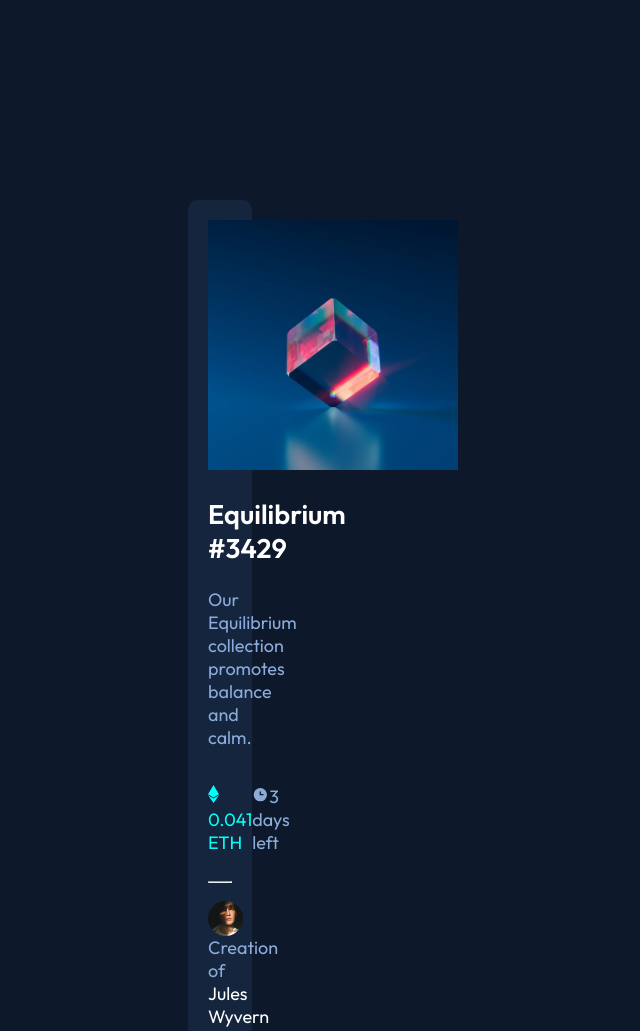
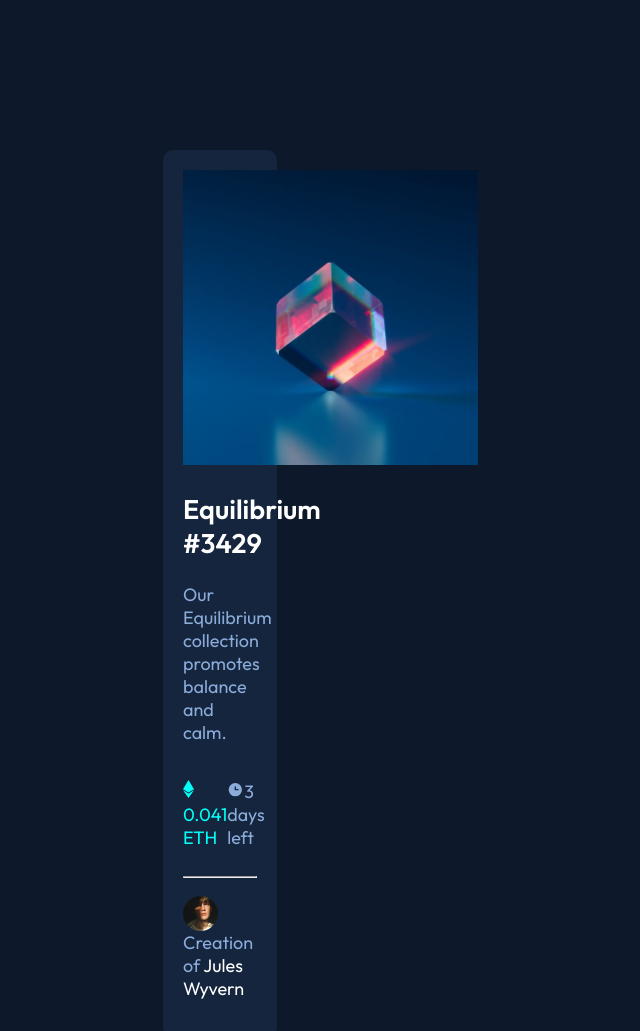
Before and after one commit to Aakashbalamurugan/mfa_241122_v1, a plain HTML site: page index.html in a window 1280 px wide. Shown: the top 1031 px of the page, without its empty margins (420-1060 px from the left). Drawn offline with Linux system fonts and the light colour scheme.

Commit message:
Update style.css

```diff
--- a/design/css/style.css
+++ b/design/css/style.css
@@ -5,14 +5,14 @@ body{
 }
 .container{
     background-color: hsl(216, 50%, 16%);
-    margin-top: 200px;
-    margin-left: 600px;
-    margin-right: 600px;
+    margin-top: 150px;
+    margin-left: 575px;
+    margin-right: 575px;
     padding: 20px;
     border-radius: 10px;
 }
 .mainimg{
-    width: 250px;
+    width: 295px;
 }
 .white{
     color: white;
```
